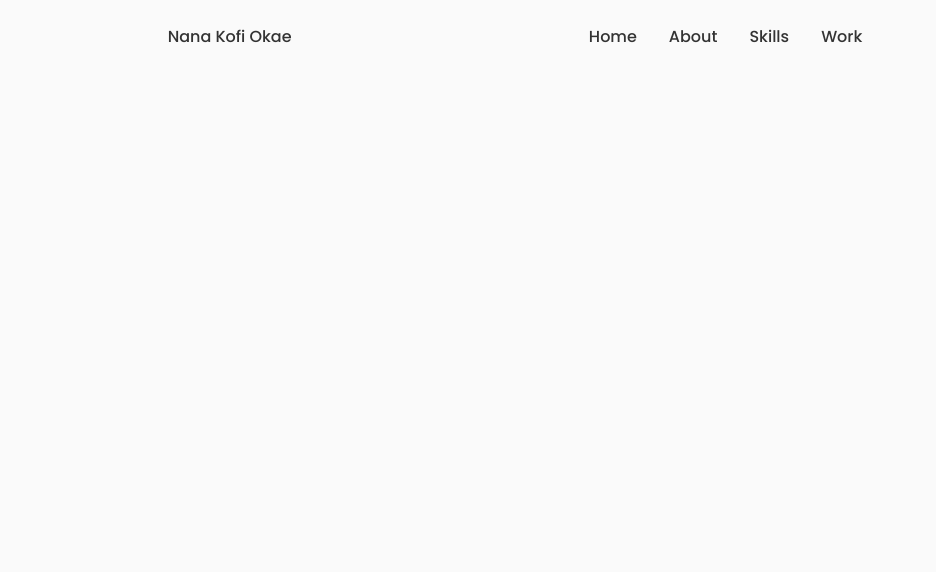
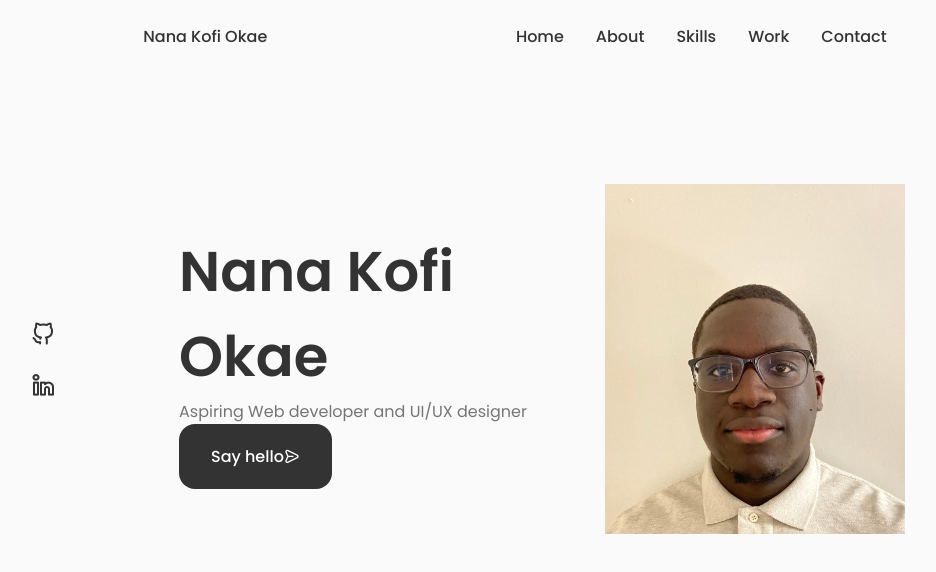
Before and after one commit to Nan3rOkae/Nana-portfolio, a React (Create React App) app in the folder frontend/: page / in a window 1280 px wide. Shown: the top 572 px of the page, without its empty margins (125-1061 px from the left). Built offline with nearby package versions, Linux system fonts and the light colour scheme.

Commit message:
started the home section of website

```diff
--- a/frontend/src/App.js
+++ b/frontend/src/App.js
@@ -1,10 +1,16 @@
 import React from 'react';
 import './App.css';
 import Header from './Components/header/header';
+import Home from './Components/home/home';
 
 function App() {
   return (
-   <Header/>
+    <>
+      <Header />
+      <main className='main'>
+        <Home />
+      </main>
+    </>
   );
 }
 
--- a/frontend/src/Components/header/header.css
+++ b/frontend/src/Components/header/header.css
@@ -23,7 +23,6 @@
 .nav__list {
   display: flex;
   column-gap: 2rem;
-
 }
 
 .nav__link {
@@ -107,6 +106,4 @@
   .nav_menu {
     padding: 2rem 0.25rem 4rem;
   }
-
-
 }
--- a/frontend/src/Components/header/header.jsx
+++ b/frontend/src/Components/header/header.jsx
@@ -30,15 +30,16 @@ const Header = () => {
                 <i className="uil uil-file-alt nav__icon"></i> Skills
               </a>
             </li>
-            {/* <li className="nav__item">
-              <a href="#skills" className="nav__link">
-                <i className="uil uil nav__icon"></i>
-              </a>
-            </li> */}
 
             <li className="nav__item">
               <a href="#work" className="nav__link">
                 <i className="uil uil-dialpad nav__icon"></i>Work
+              </a>
+            </li>
+
+            <li className="nav__item">
+              <a href="#contact" className="nav__link">
+                <i className="uil uil-message nav__icon"></i>Contact
               </a>
             </li>
           </ul>
--- /dev/null
+++ b/frontend/src/Components/home/Data.jsx
@@ -0,0 +1,20 @@
+import React from "react";
+
+
+const Data = () => {
+  return (
+    <div className="home__data">
+      <h1 className="home__title">Nana Kofi Okae</h1>
+      <p className="home__description">
+        Aspiring Web developer and UI/UX designer
+      </p>
+
+      <a href="#contact" className="button button--flex">
+        Say hello
+        <i class="uil uil-message"></i>
+      </a>
+    </div>
+  );
+};
+
+export default Data;
--- /dev/null
+++ b/frontend/src/Components/home/Social.jsx
@@ -0,0 +1,23 @@
+import React from "react";
+
+const Social = () => {
+  return (
+    <div className="home__social">
+      <a
+        href="https://github.com/Nan3rOkae"
+        className="home__social-icon"
+        target="blank">
+        <i class="uil uil-github-alt"></i>
+      </a>
+
+      <a
+        href="https://www.linkedin.com/in/nana-kofi-okae/"
+        className="home__social-icon"
+        target="blank">
+        <i class="uil uil-linkedin-alt"></i>
+      </a>
+    </div>
+  );
+};
+
+export default Social;
--- /dev/null
+++ b/frontend/src/Components/home/home.css
@@ -0,0 +1,43 @@
+.home__content{
+    grid-template-columns: 116px repeat(2, 1fr);
+    padding-top: 5.5rem;
+    column-gap: 2rem;
+    align-items: center;
+}
+
+.home__social{
+    display: grid;
+    grid-template-columns: max-content;
+    row-gap: 1rem;
+}
+
+.home__social-icon{
+    font-size: 1.5rem;
+    color: var(--title-color);
+}
+
+.home__social-icon:hover{
+    color: var(--title-color-dark);
+}
+
+.home__title{
+    font-size: var(--big-font-size);
+    margin-bottom: var(--mb-0-15)
+}
+.home__discription{
+   max-width: 400px;
+   margin-bottom: var(--mb-0-5);
+}
+
+
+.home__img{
+    background: url(../../assets/face.jpg);
+    background-repeat: no-repeat;
+    background-position: center;
+    background-size: cover;
+    box-shadow: inset 0 0 0 9px rgb(255, 255, 255 / 30%);
+    order: 1;
+    justify-content: center;
+    width: 300px;
+    height: 350px;
+}
--- /dev/null
+++ b/frontend/src/Components/home/home.jsx
@@ -0,0 +1,21 @@
+import React from "react";
+import "./home.css";
+import Social from "./Social";
+import Data from "./Data";
+
+const home = () => {
+  return (
+    <section className="home section" id="home">
+      <div className="home__container container grid">
+        <div className="home__content grid">
+          <Social />
+
+          <div className="home__img"></div>
+          <Data/>
+        </div>
+      </div>
+    </section>
+  );
+};
+
+export default home;
```
Also changed, not shown: frontend/src/assets/face.jpg (added), frontend/src/assets/scroll.svg (added).
